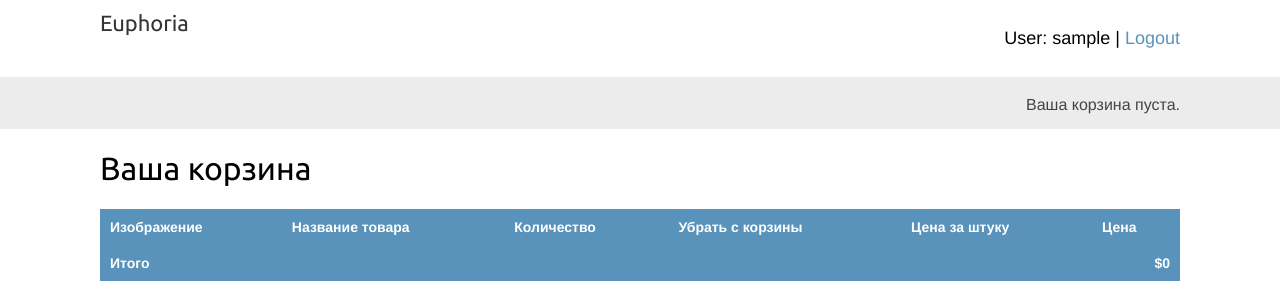
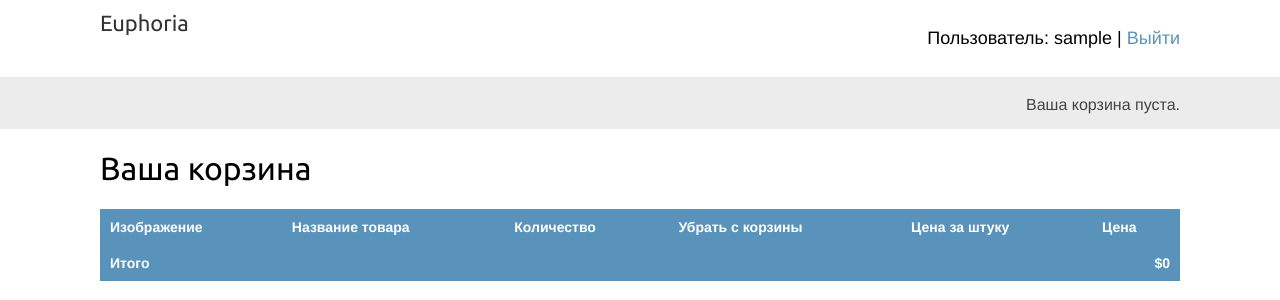
Before and after one commit to swanstrok/Cakeshop_Django, a Django app: page /cart/ in a window 1280 px wide. Shown: the top 300 px of the page. Run offline with Django 3.2, Linux system fonts and the light colour scheme; the visitor is signed in with stand-in values (Sample User, id 1); parts of the project's set-up code (start-up, migrations or seed data) failed here and were passed over.

Commit message:
translate cart items in base.html and update-button in cart/detail.html to Russian

```diff
--- a/cart/templates/cart/detail.html
+++ b/cart/templates/cart/detail.html
@@ -32,7 +32,7 @@
               <form action="{% url 'cart:cart_add' product.id %}" method="post">
                 {{ item.update_quantity_form.quantity }}
                 {{ item.update_quantity_form.update }}
-                <input type="submit" value="Update">
+                <input type="submit" value="Обновить">
                 {% csrf_token %}
               </form>
             </td>
--- a/shop/templates/shop/base.html
+++ b/shop/templates/shop/base.html
@@ -11,9 +11,9 @@
 
     <div style="text-align:right">
         {% if user.is_authenticated %}
-            <p>User: {{ user.get_username }} | <a href="{% url 'logout'%}?next={{request.path}}">Logout</a></p>
+            <p>Пользователь: {{ user.get_username }} | <a href="{% url 'logout'%}?next={{request.path}}">Выйти</a></p>
         {% else %}
-            <p><a href="{% url 'login'%}?next={{request.path}}">Login</a></p>
+            <p><a href="{% url 'login'%}?next={{request.path}}">Войти</a></p>
         {% endif %}
     </div>
 
@@ -26,7 +26,7 @@
           {% if cart|length > 0 %}
             Ваша корзина:
             <a href="{% url 'cart:cart_detail' %}">
-              {{ total_items }} item{{ total_items|pluralize }},
+              {{ total_items }} Товар{{ total_items|pluralize:"ов" }},
               ${{ cart.get_total_price }}
             </a>
           {% else %}
```
